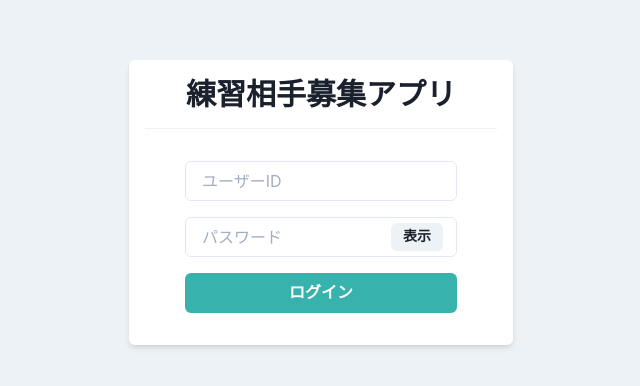
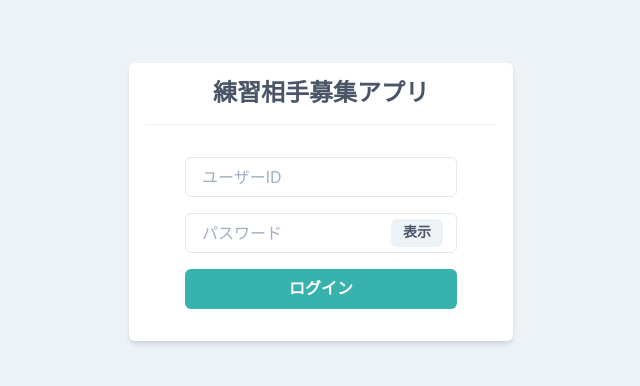
Before and after one commit to nakashi120/practice-partner, a React (Create React App) app: page / in a window 1280 px wide. Shown: the part 198-584 px from the top of the page, without its empty margins (319-959 px from the left). Built offline with nearby package versions, Linux system fonts and the light colour scheme.

Commit message:
change font color in Login page

```diff
--- a/src/components/pages/Login.tsx
+++ b/src/components/pages/Login.tsx
@@ -19,7 +19,13 @@ export const Login: VFC = memo(() => {
   return (
     <Flex align="center" justify="center" height="100vh">
       <Box bg="white" w="sm" p={4} borderRadius="md" shadow="md">
-        <Heading as="h1" size="lg" textAlign="center">
+        <Heading
+          as="h1"
+          size="lg"
+          textAlign="center"
+          fontSize="2xl"
+          color="gray.600"
+        >
           練習相手募集アプリ
         </Heading>
         <Divider my={4} />
@@ -37,6 +43,7 @@ export const Login: VFC = memo(() => {
                 h="1.75rem"
                 size="sm"
                 onClick={onClickShow}
+                color="gray.600"
               >
                 {show ? "非表示" : "表示"}
               </Button>
```
